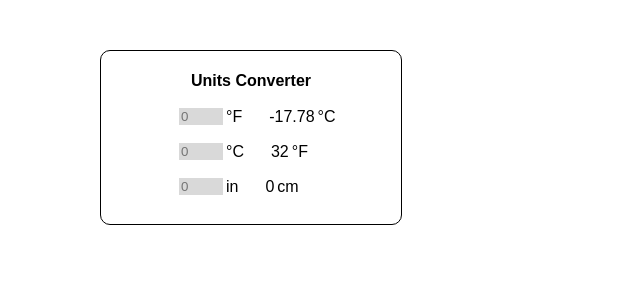
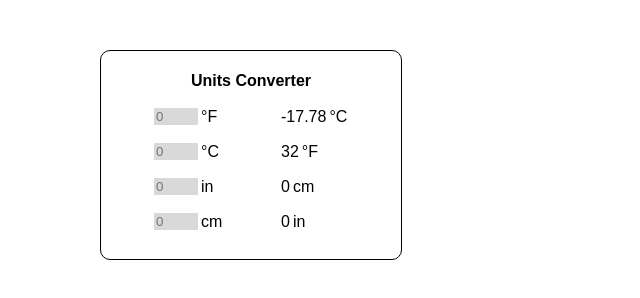
Before and after one commit to mercedechen/unit-converter, a plain HTML site: page index.html in a window 1280 px wide. Shown: the whole page, without its empty margins (0-640 px from the left). Drawn offline with Linux system fonts and the light colour scheme.

Commit message:
Add function to convert cm to in

```diff
--- a/index.html
+++ b/index.html
@@ -17,7 +17,7 @@
       </td>
       <td>
         <span id="celsiusOutput">0</span>
-        <label for="celsiusOutput">°C</label>
+        <p>°C</p>
       </td>
     </tr>
     <tr>
@@ -27,7 +27,7 @@
       </td>
       <td>
         <span id="fahrenOutput">0</span>
-        <label for="fahrenOutput">°F</label>
+        <p>°F</p>
       </td>
     </tr>
     <tr>
@@ -37,33 +37,22 @@
       </td>
       <td>
         <span id="cmOutput">0</span>
-        <label for="cmOutput">cm</label>
+        <p>cm</p>
+      </td>
+    </tr>
+    <tr>
+      <td>
+        <input type="number" id="cmInput" placeholder="0">
+        <label for="cmInput">cm</label>
+      </td>
+      <td>
+        <span id="inchOutput">0</span>
+        <p>in</p>
       </td>
     </tr>
   </table>
 
-    <!-- <div class="group">
-      <div class="unit">
-        <input type="number" id="cm" placeholder="0">
-        <label for="cm">cm</label>
-      </div>
-      <div class="unit">
-        <span id="inchOutput">0</span>
-        <label for="inchOutput">in</label>
-      </div>
-    </div> -->
-
-    <!-- <div class="group">
-      <div>
-        <input type="number">
-        <label for="">ft</label>
-      </div>
-      <div>
-        <input type="number">
-        <label for="">m</label>
-      </div>
-    </div>
-
+    <!--
     <div class="group">
       <div>
         <input type="number">
--- a/index.js
+++ b/index.js
@@ -3,7 +3,7 @@ const fahrenInput = document.getElementById("fahrenInput");
 const celsiusOutput = document.getElementById("celsiusOutput")
 const convertToCelsius = (x) => {
   return ((x - 32) * 5/9).toFixed(2);
-}
+};
 const updateCelsius = () => {
   const fahren = parseFloat(fahrenInput.value);
   if (!isNaN(fahren)) {
@@ -21,7 +21,7 @@ const celsiusInput = document.getElementById("celsiusInput");
 const fahrenOutput = document.getElementById("fahrenOutput");
 const convertToFahren = (x) => {
   return ((x * 9/5) + 32).toFixed(2);
-}
+};
 const updateFahren = () => {
   const celsius = parseFloat(celsiusInput.value);
   if(!isNaN(celsius)) {
@@ -39,8 +39,7 @@ const inchInput = document.getElementById("inchInput");
 const cmOutput = document.getElementById("cmOutput");
 const convertToCm = (x) => {
   return x * 2.54;
-}
-convertToCm();
+};
 const updateCm = () => {
   const cm = inchInput.value;
   if(!isNaN(cm)) {
@@ -52,3 +51,21 @@ const updateCm = () => {
 };
 updateCm();
 inchInput.addEventListener("input", updateCm);
+
+// convert cm to in
+const cmInput = document.getElementById("cmInput");
+const inchOutput = document.getElementById("inchOutput");
+const convertToInch = (x) => {
+  return x * 0.39;
+};
+const updateInch = () => {
+  const inch = cmInput.value;
+  if(!isNaN(inch)) {
+    const inchValue = convertToInch(inch);
+    inchOutput.textContent = inchValue;
+  } else {
+    inchOutput.textContent = "0";
+  };
+};
+updateInch();
+cmInput.addEventListener("input", updateInch);
--- a/style.css
+++ b/style.css
@@ -26,11 +26,15 @@ tr {
 
 td {
   display: flex;
+  width: 100px;
 }
 
-label {
-  margin-right: 25px;
-  margin-left: 3px;
+span {
+  margin-left: 25px;
+}
+
+label, p {
+  margin: 0 0 0 3px;
 }
 
 input {
@@ -38,5 +42,4 @@ input {
   background-color: #D9D9D9;
   width: 40px;
   height: 15px;
-  margin-left: 25px;
 }
```
